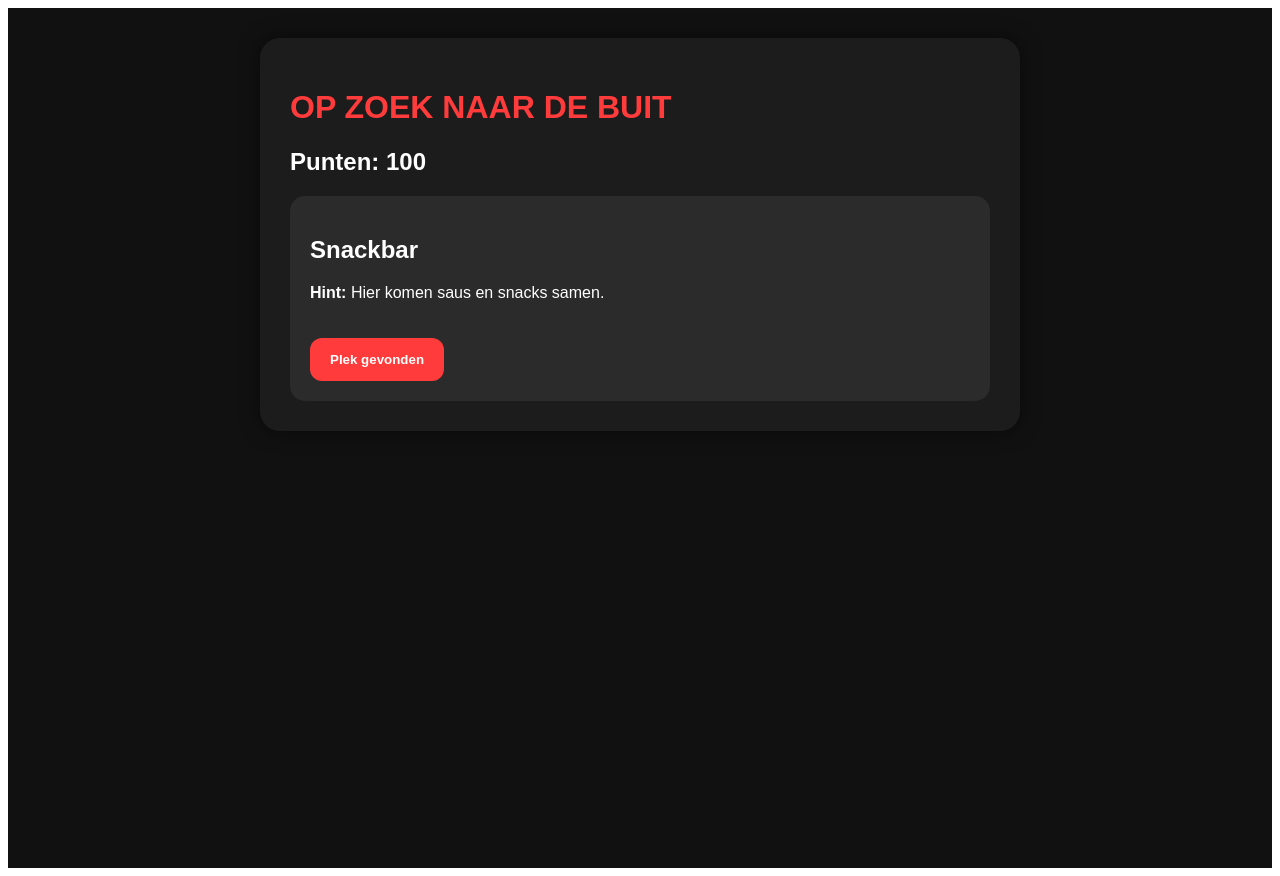
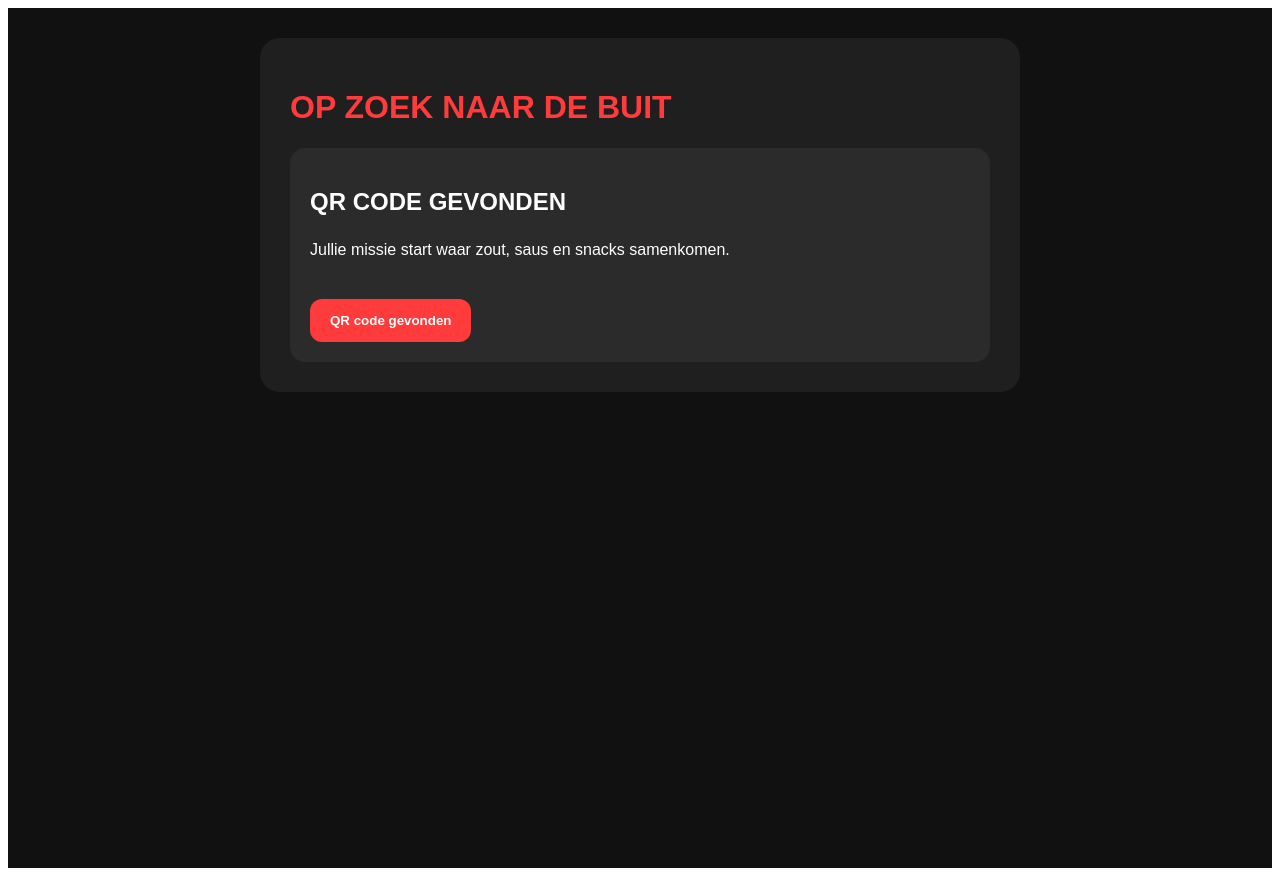
Before and after one commit to 86jen/op-zoek-naar-de-buit-app, a React (Vite) app: page / in a window 1280 px wide. Built offline with nearby package versions, Linux system fonts and the light colour scheme.

Commit message:
Update App.jsx

```diff
--- a/src/App.jsx
+++ b/src/App.jsx
@@ -1,33 +1,206 @@
-import { useState } from 'react'
+import React, { useState } from 'react'
 
-export default function App() {
-  const opdrachten = [
+const stappen = [
   {
-      titel: 'Snackbar',
-      hint: 'Hier komen saus en snacks samen.',
-      opdracht: 'Maak een groepsfoto alsof jullie een geheime deal sluiten.',
-      politie: 'Melding: verdachte groep gezien bij snackbar.'
+    type: 'hint',
+    titel: 'QR CODE GEVONDEN',
+    tekst: 'Jullie missie start waar zout, saus en snacks samenkomen.'
   },
   {
-      titel: 'Kerkhof',
-      hint: 'Zoek de plek waar stilte begint.',
-      opdracht: 'Maak een foto alsof jullie een zombieaanval overleven.',
-      politie: 'Spoedmelding: politie zoekt 5 jongens van 12-13 jaar.'
+    type: 'opdracht',
+    titel: 'OPDRACHT',
+    tekst: 'Maak een foto alsof jullie een geheime deal sluiten.'
   },
   {
-      titel: 'School',
-      hint: 'Ga naar de plek waar jongeren dagelijks vastzitten.',
-      opdracht: 'Maak een foto waarbij één persoon gedragen wordt.',
-      politie: 'Agenten zijn onderweg naar jullie locatie.'
+    type: 'opdracht',
+    titel: 'EXTRA OPDRACHT',
+    tekst: 'Maak een groepsfoto zonder dat iemand de grond raakt.'
+  },
+  {
+    type: 'politie',
+    titel: 'POLITIEBERICHT',
+    tekst: 'De politie heeft camerabeelden ontvangen van 5 jongens bij een snackbar. Verlaat de locatie direct en blijf uit handen van de politie.'
+  },
+  {
+    type: 'hint',
+    titel: 'QR CODE GEVONDEN',
+    tekst: 'Zoek de plek waar stilte begint. Kijk goed om je heen en ga even zitten.'
+  },
+  {
+    type: 'opdracht',
+    titel: 'OPDRACHT',
+    tekst: 'Maak een foto alsof jullie een zombieaanval proberen te overleven.'
+  },
+  {
+    type: 'hint',
+    titel: 'QR CODE GEVONDEN',
+    tekst: 'Steek de weg over naar de plek waar jongeren dagelijks vastzitten.'
+  },
+  {
+    type: 'opdracht',
+    titel: 'EXTRA OPDRACHT',
+    tekst: 'Verander jullie uiterlijk. Ruil onderling één kledingstuk en maak hier een bewijsfoto van.'
+  },
+  {
+    type: 'politie',
+    titel: 'POLITIEBERICHT',
+    tekst: 'Spoedmelding: de politie heeft een signalement ontvangen van 5 jongens van ongeveer 12 tot 13 jaar oud. Ga snel naar de volgende locatie.'
+  },
+  {
+    type: 'opdracht',
+    titel: 'OPDRACHT',
+    tekst: 'Maak een foto waarbij één persoon gedragen wordt door de rest van het team.'
+  },
+  {
+    type: 'opdracht',
+    titel: 'EXTRA OPDRACHT',
+    tekst: 'Maak een foto alsof jullie betrapt zijn terwijl jullie iets illegaals doen.'
+  },
+  {
+    type: 'politie',
+    titel: 'SIRENEBERICHT',
+    tekst: 'WEEWOO WEEWOO. Agenten zijn onderweg naar jullie omgeving. Zorg dat jullie verdwijnen voordat de politie arriveert.'
+  },
+  {
+    type: 'hint',
+    titel: 'QR CODE GEVONDEN',
+    tekst: 'Achter iets dat bepaalt wie mag rijden of stoppen hangt jullie volgende opdracht.'
+  },
+  {
+    type: 'opdracht',
+    titel: 'OPDRACHT',
+    tekst: 'Maak een foto alsof jullie worden achtervolgd en nergens veilig zijn.'
+  },
+  {
+    type: 'opdracht',
+    titel: 'EXTRA OPDRACHT',
+    tekst: 'Ga allemaal rug tegen rug staan en maak een bewijsfoto.'
+  },
+  {
+    type: 'politie',
+    titel: 'POLITIEBERICHT',
+    tekst: 'Getuigen melden verdachte jongens in de buurt van verkeersborden. Blijf bewegen en blijf uit handen van de politie.'
+  },
+  {
+    type: 'hint',
+    titel: 'QR CODE GEVONDEN',
+    tekst: 'Ga naar de plek waar mensen eindeloos rondjes rijden. Aan de overkant wacht jullie volgende opdracht.'
+  },
+  {
+    type: 'opdracht',
+    titel: 'OPDRACHT',
+    tekst: 'Maak een foto terwijl jullie allemaal exact dezelfde pose aannemen.'
+  },
+  {
+    type: 'opdracht',
+    titel: 'EXTRA OPDRACHT',
+    tekst: 'Doe alsof één van jullie gearresteerd wordt en maak een bewijsfoto.'
+  },
+  {
+    type: 'politie',
+    titel: 'SIRENEBERICHT',
+    tekst: 'Politieauto’s rijden in jullie omgeving. Vermijd opvallend gedrag en ga direct verder.'
+  },
+  {
+    type: 'opdracht',
+    titel: 'OPDRACHT',
+    tekst: 'Maak een foto alsof jullie stiekem iemand bespioneren.'
+  },
+  {
+    type: 'opdracht',
+    titel: 'EXTRA OPDRACHT',
+    tekst: 'Maak een foto terwijl iedereen zich achter één persoon probeert te verstoppen.'
+  },
+  {
+    type: 'politie',
+    titel: 'POLITIEBERICHT',
+    tekst: 'Bewoners hebben melding gemaakt van verdachte bewegingen in de wijk. Zorg dat jullie niet herkend worden.'
+  },
+  {
+    type: 'opdracht',
+    titel: 'OPDRACHT',
+    tekst: 'Maak een foto alsof jullie compleet verdwaald zijn.'
+  },
+  {
+    type: 'opdracht',
+    titel: 'EXTRA OPDRACHT',
+    tekst: 'Maak een foto waarbij iedereen een zo bang mogelijk gezicht trekt.'
+  },
+  {
+    type: 'politie',
+    titel: 'SIRENEBERICHT',
+    tekst: 'Sirenes komen dichterbij. Jullie hebben nog maar weinig tijd om uit handen van de politie te blijven.'
+  },
+  {
+    type: 'hint',
+    titel: 'QR CODE GEVONDEN',
+    tekst: 'Nog 1 laatste tussenstop voordat de eindlocatie onthuld wordt.'
+  },
+  {
+    type: 'opdracht',
+    titel: 'OPDRACHT',
+    tekst: 'Maak een foto alsof jullie eindelijk de geheime eindlocatie ontdekt hebben.'
+  },
+  {
+    type: 'hint',
+    titel: 'NIEUWE HINT',
+    tekst: 'De eindlocatie ligt waar warmte, water en bubbels samenkomen.'
+  },
+  {
+    type: 'opdracht',
+    titel: 'EXTRA OPDRACHT',
+    tekst: 'Laat 1 persoon uit de groep een liedje zingen voor hij de volgende hint krijgt.'
+  },
+  {
+    type: 'politie',
+    titel: 'POLITIEBERICHT',
+    tekst: 'De politie denkt dat jullie onderweg zijn naar een schuilplaats. Verplaats jullie snel.'
+  },
+  {
+    type: 'hint',
+    titel: 'QR CODE GEVONDEN',
+    tekst: 'Zoek de plek waar mensen bubbelen.'
+  },
+  {
+    type: 'opdracht',
+    titel: 'OPDRACHT',
+    tekst: 'Loop achter elkaar en doe alsof jullie waggelende ganzen zijn tot jullie het eindpunt bereikt hebben.'
+  },
+  {
+    type: 'politie',
+    titel: 'LAATSTE MELDING',
+    tekst: 'Het lijkt erop dat jullie de politie voorlopig hebben afgeschud…'
+  },
+  {
+    type: 'opdracht',
+    titel: 'EXTRA OPDRACHT',
+    tekst: 'Maak een overwinningsfoto alsof jullie ontsnapt zijn.'
+  },
+  {
+    type: 'politie',
+    titel: 'POLITIEBERICHT',
+    tekst: 'De politie trekt zich voorlopig terug. Interpol neemt het onderzoek over.'
+  },
+  {
+    type: 'einde',
+    titel: 'EINDOPDRACHT',
+    tekst: 'Zet alle verzamelde letters in de juiste volgorde.'
   }
 ]
 
-  const [huidigeOpdracht, setHuidigeOpdracht] = useState(0)
-  const [fase, setFase] = useState('hint')
+export default function App() {
+  const [stap, setStap] = useState(0)
   const [foto, setFoto] = useState(null)
-  const [punten, setPunten] = useState(100)
 
-  const item = opdrachten[huidigeOpdracht]
+  const huidigeStap = stappen[stap]
+
+  function volgendeStap() {
+    setFoto(null)
+
+    if (stap < stappen.length - 1) {
+      setStap(stap + 1)
+    }
+  }
 
   function speelSirene() {
     const audio = new Audio(
@@ -38,13 +211,11 @@ export default function App() {
     audio.play()
   }
 
-  function volgendeLocatie() {
-    if (huidigeOpdracht < opdrachten.length - 1) {
-      setHuidigeOpdracht(huidigeOpdracht + 1)
-      setFase('hint')
-      setFoto(null)
+  React.useEffect(() => {
+    if (huidigeStap.type === 'politie') {
+      speelSirene()
     }
-  }
+  }, [stap])
 
   return (
     <div
@@ -60,65 +231,37 @@ export default function App() {
         style={{
           maxWidth: '700px',
           margin: '0 auto',
-          background: '#1c1c1c',
+          background: '#1f1f1f',
           padding: '30px',
-          borderRadius: '20px',
-          boxShadow: '0 0 20px rgba(0,0,0,0.5)'
+          borderRadius: '20px'
         }}
       >
         <h1 style={{ color: '#ff3b3b' }}>OP ZOEK NAAR DE BUIT</h1>
 
-        <h2>Punten: {punten}</h2>
-
         <div
           style={{
-            background: '#2b2b2b',
+            background:
+              huidigeStap.type === 'politie' ? '#500' : '#2b2b2b',
             padding: '20px',
             borderRadius: '15px',
             marginTop: '20px'
           }}
         >
-          <h2>{item.titel}</h2>
+          <h2>{huidigeStap.titel}</h2>
 
-          {fase === 'hint' && (
-            <>
-              <p>
-                <strong>Hint:</strong> {item.hint}
-              </p>
+          <p style={{ lineHeight: '1.7' }}>{huidigeStap.tekst}</p>
 
-              <button
-                onClick={() => setFase('opdracht')}
-                style={buttonStyle}
-              >
-                Plek gevonden
+          {huidigeStap.type === 'hint' && (
+            <button style={buttonStyle} onClick={volgendeStap}>
+              QR code gevonden
             </button>
-            </>
           )}
 
-          {fase === 'opdracht' && (
+          {huidigeStap.type === 'opdracht' && (
             <>
-              <p>
-                <strong>Opdracht:</strong> {item.opdracht}
-              </p>
-
-              <button
-                onClick={() => setFase('upload')}
-                style={buttonStyle}
-              >
-                Opdracht uitgevoerd
-              </button>
-            </>
-          )}
-
-          {fase === 'upload' && (
-            <>
-              <p>
-                <strong>Upload bewijsfoto:</strong>
-              </p>
-
               <input
-                type="file"
-                accept="image/*"
+                type='file'
+                accept='image/*'
                 onChange={(e) => {
                   const file = e.target.files[0]
 
@@ -126,13 +269,14 @@ export default function App() {
                     setFoto(URL.createObjectURL(file))
                   }
                 }}
+                style={{ marginTop: '20px' }}
               />
 
               {foto && (
                 <>
                   <img
                     src={foto}
-                    alt="bewijs"
+                    alt='bewijs'
                     style={{
                       width: '100%',
                       marginTop: '20px',
@@ -140,14 +284,7 @@ export default function App() {
                     }}
                   />
 
-                  <button
-                    onClick={() => {
-                      speelSirene()
-                      setPunten(punten - 10)
-                      setFase('politie')
-                    }}
-                    style={buttonStyle}
-                  >
+                  <button style={buttonStyle} onClick={volgendeStap}>
                     Bewijs versturen
                   </button>
                 </>
@@ -155,28 +292,17 @@ export default function App() {
             </>
           )}
 
-          {fase === 'politie' && (
-            <>
-              <div
-                style={{
-                  background: '#500',
-                  padding: '20px',
-                  borderRadius: '15px',
-                  marginTop: '20px'
-                }}
+          {huidigeStap.type === 'politie' && (
+            <button
+              style={buttonStyle}
+              onClick={volgendeStap}
             >
-                <h3>POLITIEBERICHT</h3>
+              Vluchten
+            </button>
+          )}
 
-                <p>{item.politie}</p>
-              </div>
-
-              <button
-                onClick={volgendeLocatie}
-                style={buttonStyle}
-              >
-                Vlucht naar volgende locatie
-              </button>
-            </>
+          {huidigeStap.type === 'einde' && (
+            <button style={buttonStyle}>MISSIE VOLTOOID - BUIT GEVONDEN</button>
           )}
         </div>
       </div>
```
Lines whose indentation alone changed are shown as unchanged.
